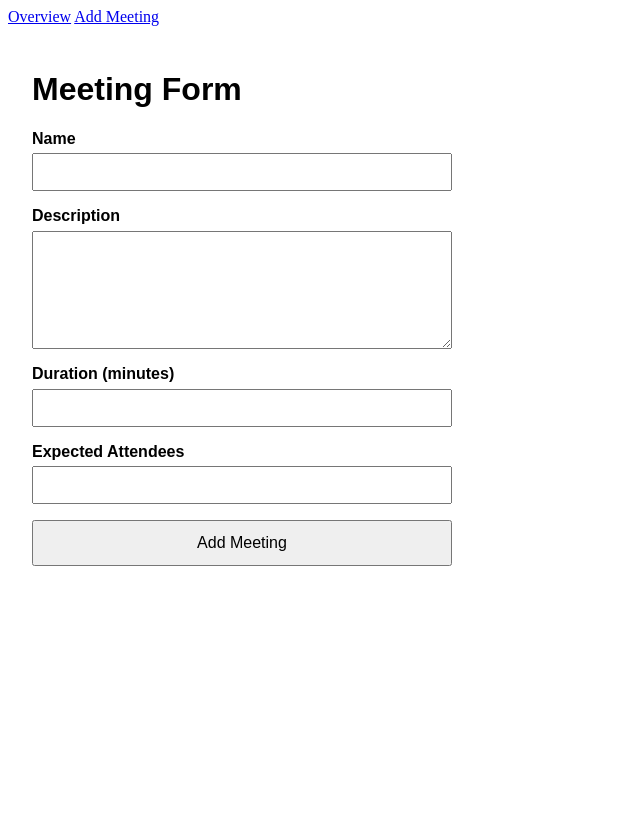
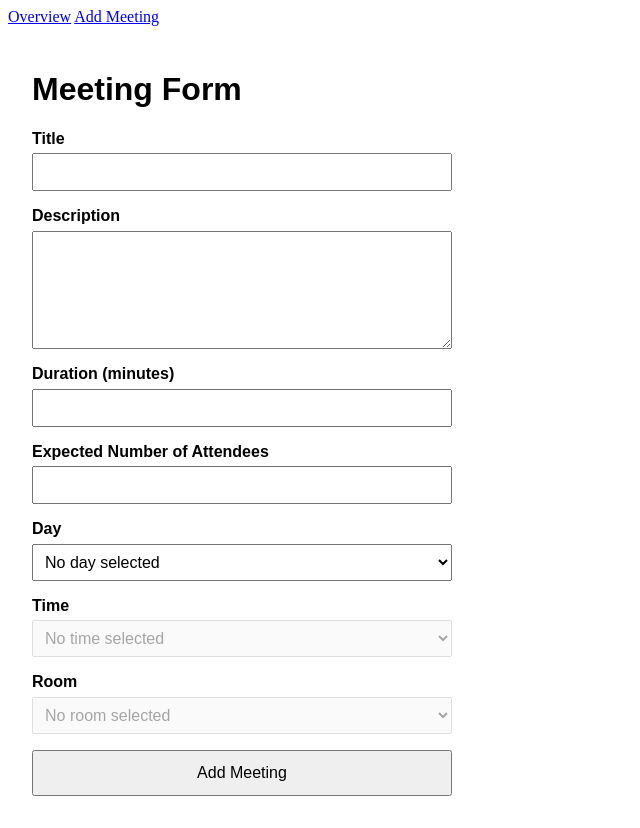
Before and after one commit to aaron-martin/cs7312_project, a React (Vite) app: page /meeting in a window 1280 px wide. Shown: the whole page, without its empty margins (0-640 px from the left). Before the commit the page ends 800 px from the top, so only its background shows below. Built offline with nearby package versions, Linux system fonts and the light colour scheme.

Commit message:
schedule from meeting form (#12)

```diff
--- /dev/null
+++ b/src/helpers/rooms.js
@@ -0,0 +1,57 @@
+export const timeToMinutes = (timeString) => {
+    const [time, period] = timeString.split(" ");
+    let [hours, minutes] = time.split(":").map(Number);
+
+    if (period === "PM" && hours !== 12) {
+        hours += 12;
+    }
+
+    if (period === "AM" && hours === 12) {
+        hours = 0;
+    }
+
+    return hours * 60 + minutes;
+};
+
+export const getAvailableRoomsForMeeting = (
+    meetings,
+    scheduleItems,
+    rooms,
+    currentMeetingId,
+    duration,
+    day,
+    time,
+    numAttendees
+) => {
+    if (!duration || !day || !time || !numAttendees) {
+        return []
+    }
+
+    const slotStart = timeToMinutes(time);
+    const slotEnd = slotStart + duration;
+
+    const isOverlapping = (room) => {
+        return scheduleItems.some((entry) => {
+            if (entry.roomId !== room.id ) {
+                return false;
+            }
+            const entryMeeting = meetings.find((m) => m.id === entry.meetingId);
+            if (!entryMeeting || entryMeeting.id === currentMeetingId) {
+                return false;
+            }
+            const entryMeetingStart = timeToMinutes(entry.time);
+            const entryMeetingEnd = entryMeetingStart + entryMeeting.duration;
+
+            return entryMeetingStart >= slotStart && entryMeetingStart < slotEnd ||
+                entryMeetingEnd > slotStart && entryMeetingEnd <= slotEnd;
+        });
+    };
+
+    return rooms.filter((room) => {
+        if (numAttendees > room.maxOccupancy) {
+            return false;
+        }
+
+        return !isOverlapping(room);
+    });
+};
--- a/src/reducer/rooms.js
+++ b/src/reducer/rooms.js
@@ -136,8 +136,7 @@ const initialState = {
             maxOccupancy: 600,
             zone: "Nightingale"
         }
-    ],
-    selectedRoom: null
+    ]
 };
 
 function rooms(state = initialState, action) {
--- a/src/reducer/schedule.js
+++ b/src/reducer/schedule.js
@@ -1,7 +1,7 @@
 import {
     SCHEDULE_MEETING,
     RESCHEDULE_MEETING,
-    DELETE_SCHEDULE_MEETING, UPDATE_MEETING_LOCATION
+    DELETE_SCHEDULE_MEETING, UPDATE_MEETING_LOCATION, CREATE_MEETING, UPDATE_MEETING
 } from "../action/actionTypes.js";
 
 const initialState = {
@@ -73,6 +73,68 @@ function schedule(state = initialState, action) {
                 ],
                 items: state.items.filter((entry) => (entry.id !== action.payload))
             }
+        case CREATE_MEETING:
+            if (!action.payload.scheduleId) {
+                return state
+            }
+            return {
+                prevItems: [
+                    state.items.map((item) => ({...item})),
+                    ...state.prevItems
+                ],
+                items: [
+                    ...state.items,
+                    {
+                        id: action.payload.scheduleId,
+                        meetingId: action.payload.id,
+                        time: action.payload.time,
+                        day: action.payload.day,
+                        roomId: action.payload.roomId
+                    }
+                ]
+            };
+        case UPDATE_MEETING:
+            if (!action.payload.scheduleId) {
+                return state
+            }
+            if (state.items.some((entry) => entry.id === action.payload.scheduleId)) {
+                return {
+                    prevItems: [
+                        state.items.map((item) => ({...item})),
+                        ...state.prevItems
+                    ],
+                    items: state.items.reduce((acc, entry) => {
+                        if (entry.id === action.payload.scheduleId) {
+                            acc.push({
+                                ...entry,
+                                day: action.payload.day,
+                                time: action.payload.time,
+                                roomId: action.payload.roomId
+                            });
+                        } else {
+                            acc.push(entry);
+                        }
+                        return acc;
+                    }, [])
+                }
+            }
+
+            return {
+                prevItems: [
+                    state.items.map((item) => ({...item})),
+                    ...state.prevItems
+                ],
+                items: [
+                    ...state.items,
+                    {
+                        id: action.payload.scheduleId,
+                        meetingId: action.payload.id,
+                        time: action.payload.time,
+                        day: action.payload.day,
+                        roomId: action.payload.roomId
+                    }
+                ]
+            };
         default:
             return state;
     }
--- a/src/screen/MeetingForm.jsx
+++ b/src/screen/MeetingForm.jsx
@@ -1,57 +1,146 @@
-import React, { useState } from "react";
+import React, { useEffect, useMemo, useState } from "react";
 import { useParams } from "react-router-dom";
-import {useDispatch, useSelector} from "react-redux";
-import {createMeeting, updateMeeting} from "../action/meetings.js";
-import {selectMeetingById} from "../selectors/selectTimeBlockMeetings.js";
+import { useDispatch, useSelector } from "react-redux";
+import { createMeeting, updateMeeting } from "../action/meetings.js";
+import {
+    selectMeetingById,
+    selectScheduleItemsByMeetingId,
+    selectMeetings,
+    selectScheduleItems,
+    selectRooms
+
+} from "../selectors/selectTimeBlockMeetings.js";
+import { TIME_SLOTS } from "../literals.js";
+import {getAvailableRoomsForMeeting} from "../helpers/rooms.js";
 
 const MeetingForm = () => {
     const dispatch = useDispatch();
     const { id } = useParams();
     const meetingToEdit = useSelector((state) => selectMeetingById(state, id));
+    const scheduledItem = useSelector((state) => selectScheduleItemsByMeetingId(state, id));
+    const meetings = useSelector((state) => selectMeetings(state));
+    const scheduledItems = useSelector((state) => selectScheduleItems(state));
+    const rooms = useSelector((state) => selectRooms(state));
 
     const [formData, setFormData] = useState({
         name: "",
         description: "",
         duration: "",
-        numAttendees: ""
+        numAttendees: "",
+        day: "",
+        time: "",
+        roomId: ""
     });
 
-    React.useEffect(() => {
+    useEffect(() => {
         if (meetingToEdit) {
-            setFormData({
+            setFormData((prevState) => ({
+                ...prevState,
                 name: meetingToEdit.name ?? "",
                 description: meetingToEdit.description ?? "",
                 duration: meetingToEdit.duration ?? "",
                 numAttendees: meetingToEdit.numAttendees ?? ""
-            });
+            }));
         } else {
             setFormData({
                 name: "",
                 description: "",
                 duration: "",
-                numAttendees: ""
+                numAttendees: "",
+                day: "",
+                time: "",
+                roomId: ""
             });
         }
     }, [meetingToEdit]);
 
+    useEffect(() => {
+        if (scheduledItem) {
+            console.log("scheduledItem", scheduledItem);
+            setFormData((prevState) => ({
+                ...prevState,
+                day: scheduledItem.day ?? "",
+                time: scheduledItem.time ?? "",
+                roomId: scheduledItem.roomId ?? ""
+            }));
+        }
+    }, [scheduledItem?.id, scheduledItem?.day, scheduledItem?.time, scheduledItem?.roomId]);
+
+    const availableRooms = useMemo(() => {
+        return getAvailableRoomsForMeeting(
+            meetings,
+            scheduledItems,
+            rooms,
+            id,
+            formData.duration,
+            formData.day,
+            formData.time,
+            formData.numAttendees
+        );
+    }, [
+        id,
+        formData.duration,
+        formData.day,
+        formData.time,
+        formData.numAttendees
+    ]);
+
+    useEffect(() => {
+        if (
+            formData.roomId &&
+            !availableRooms.some((room) => room.id === formData.roomId)
+        ) {
+            setFormData((prevState) => ({
+                ...prevState,
+                roomId: ""
+            }));
+        }
+    }, [availableRooms]);
+
     const handleChange = (event) => {
         const { name, value } = event.target;
 
-        setFormData((prev) => ({
-            ...prev,
-            [name]: value
-        }));
+        setFormData((prev) => {
+            if (name === "day") {
+                return {
+                    ...prev,
+                    day: value,
+                    time: value ? prev.time : ""
+                };
+            }
+
+            return {
+                ...prev,
+                [name]: value
+            };
+        });
     };
+
+    const getPayloadScheduleId = () => {
+        if (scheduledItem) {
+            return scheduledItem.id;
+        }
+        if (formData.day && formData.time) {
+            return crypto.randomUUID();
+        }
+        return undefined;
+    }
 
     const handleSubmit = (event) => {
         event.preventDefault();
+
+        const hasSchedule = formData.day && formData.time;
 
         const payload = {
             id: meetingToEdit?.id ?? crypto.randomUUID(),
             name: formData.name,
             description: formData.description,
             duration: Number(formData.duration),
-            numAttendees: Number(formData.numAttendees)
+            numAttendees: Number(formData.numAttendees),
+            day: hasSchedule ? formData.day : "",
+            time: hasSchedule ? formData.time : "",
+            roomId: hasSchedule ? formData.roomId || "" : "",
+            scheduleId: getPayloadScheduleId()
         };
 
         if (meetingToEdit) {
@@ -64,7 +153,10 @@ const MeetingForm = () => {
             name: "",
             description: "",
             duration: "",
-            numAttendees: ""
+            numAttendees: "",
+            day: "",
+            time: "",
+            roomId: ""
         });
     };
 
@@ -74,7 +166,7 @@ const MeetingForm = () => {
 
             <form onSubmit={handleSubmit} style={styles.form}>
                 <label style={styles.label}>
-                    Name
+                    Title
                     <input
                         type="text"
                         name="name"
@@ -111,7 +203,7 @@ const MeetingForm = () => {
                 </label>
 
                 <label style={styles.label}>
-                    Expected Attendees
+                    Expected Number of Attendees
                     <input
                         type="number"
                         name="numAttendees"
@@ -121,6 +213,56 @@ const MeetingForm = () => {
                         min="1"
                         required
                     />
+                </label>
+
+                <label style={styles.label}>
+                    Day
+                    <select
+                        name="day"
+                        value={formData.day}
+                        onChange={handleChange}
+                        style={styles.input}
+                    >
+                        <option value="">No day selected</option>
+                        <option value="Monday">Monday</option>
+                    </select>
+                </label>
+
+                <label style={styles.label}>
+                    Time
+                    <select
+                        name="time"
+                        value={formData.time}
+                        onChange={handleChange}
+                        style={styles.input}
+                        disabled={!formData.day}
+                        required={!!formData.day}
+                    >
+                        <option value="">No time selected</option>
+                        {TIME_SLOTS.map((timeSlot) => (
+                            <option key={timeSlot} value={timeSlot}>
+                                {timeSlot}
+                            </option>
+                        ))}
+                    </select>
+                </label>
+
+                <label style={styles.label}>
+                    Room
+                    <select
+                        name="roomId"
+                        value={formData.roomId}
+                        onChange={handleChange}
+                        style={styles.input}
+                        disabled={!formData.day || !formData.time || availableRooms.length === 0}
+                    >
+                        <option value="">No room selected</option>
+                        {availableRooms.map((room) => (
+                            <option key={room.id} value={room.id}>
+                                {room.name} ({room.zone}) - {room.maxOccupancy}
+                            </option>
+                        ))}
+                    </select>
                 </label>
 
                 <button type="submit" style={styles.button}>
--- a/src/selectors/selectTimeBlockMeetings.js
+++ b/src/selectors/selectTimeBlockMeetings.js
@@ -1,8 +1,10 @@
 import { createSelector } from "reselect";
 
-const selectMeetings = (state) => state.meetings;
-const selectScheduleItems = (state) => state.schedule.items;
-const selectRooms = (state) => state.rooms.items;
+import { timeToMinutes } from "../helpers/rooms.js";
+
+export const selectMeetings = (state) => state.meetings;
+export const selectScheduleItems = (state) => state.schedule.items;
+export const selectRooms = (state) => state.rooms.items;
 const selectTimeSlot = (_, timeSlot) => timeSlot;
 const selectMeetingId = (_, meetingId) => meetingId;
 const selectRoomId = (_, roomId) => roomId;
@@ -12,6 +14,17 @@ const selectFloorPlanDayTime = (state) => state.settings.floorPlanDayTime;
 export const selectRoomById = (state, roomId) => state.rooms.items.find((item) => item.id === roomId);
 export const scheduledItemById = (state, scheduledId) => state.schedule.items.find((item) => item.id === scheduledId);
 export const selectMeetingById = (state, meetingId) => state.meetings.find((item) => item.id === meetingId);
+export const selectScheduleItemsByMeetingId = (state, meetingId) => {
+    const scheduleItem = state.schedule.items.find((item) => item.meetingId === meetingId);
+    const room = scheduleItem ? selectRoomById(state, scheduleItem.roomId) : null;
+    if (room) {
+        return {
+            ...scheduleItem,
+            roomName: `${room.name} (${room.zone})`
+        }
+    }
+    return scheduleItem;
+}
 
 export const selectMeetingsForTimeBlock = createSelector(
     [selectMeetings, selectScheduleItems, selectRooms, selectTimeSlot],
@@ -36,21 +49,6 @@ export const selectMeetingsForTimeBlock = createSelector(
         }, [])
     }
 );
-
-const timeToMinutes = (timeString) => {
-    const [time, period] = timeString.split(" ");
-    let [hours, minutes] = time.split(":").map(Number);
-
-    if (period === "PM" && hours !== 12) {
-        hours += 12;
-    }
-
-    if (period === "AM" && hours === 12) {
-        hours = 0;
-    }
-
-    return hours * 60 + minutes;
-};
 
 export const selectOverlapPlaceholderCount = createSelector(
     [selectMeetings, selectScheduleItems, selectTimeSlot],
```
